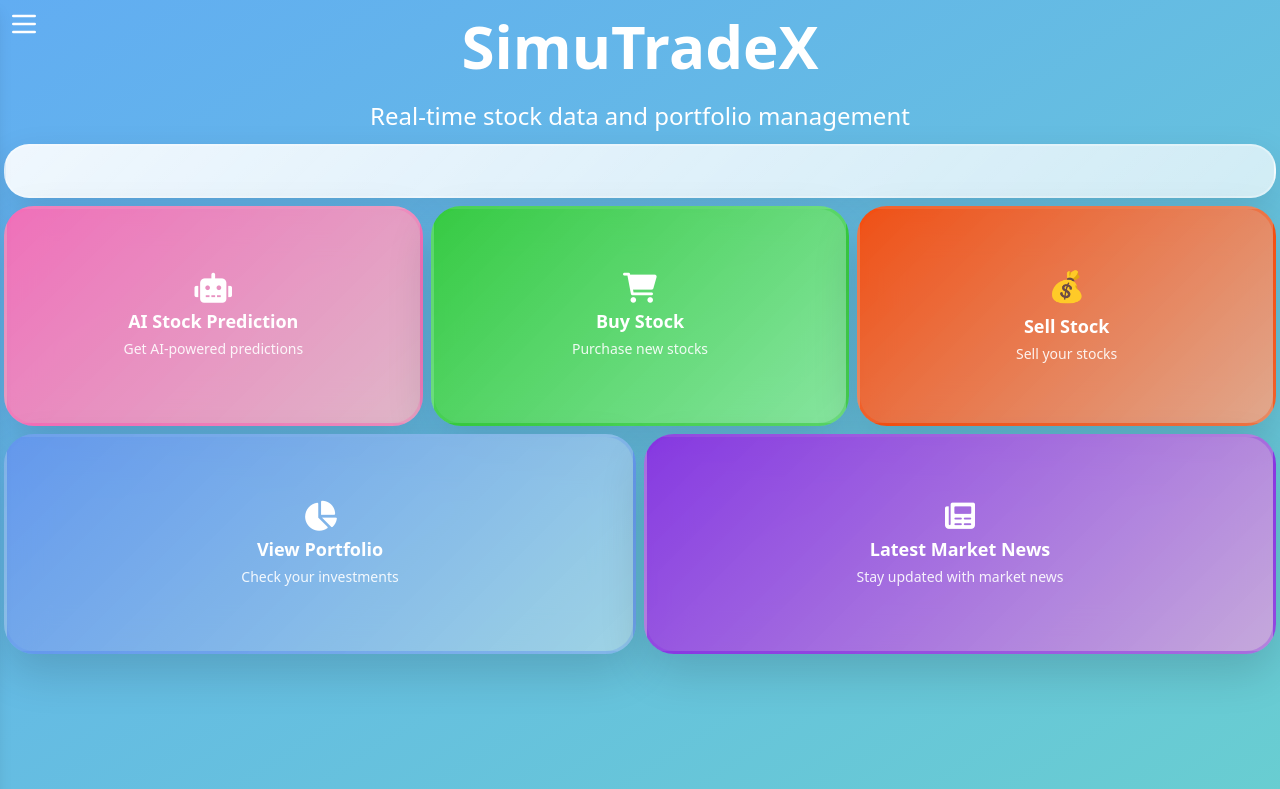
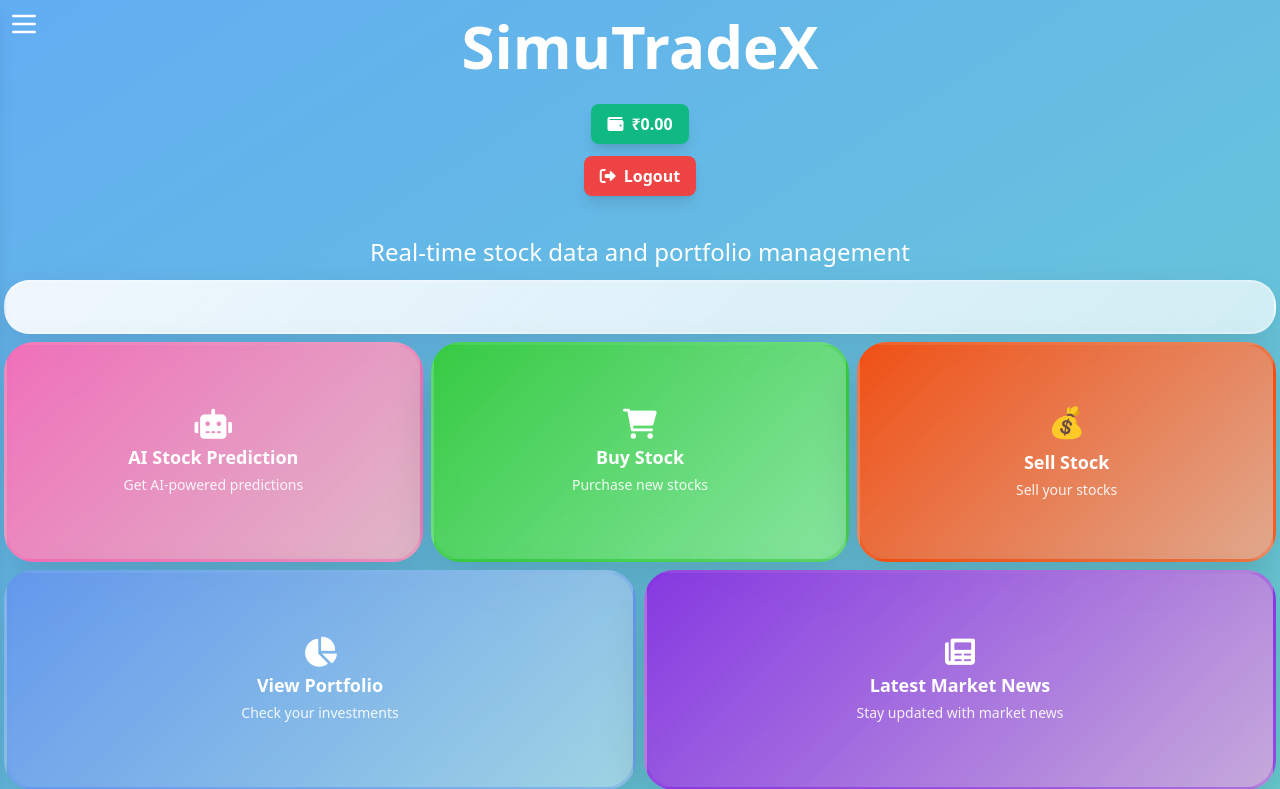
Before and after one commit to venkat4191/SimuTradeeX, a Flask app: template Stock-simulator-main/templates/index.html in a window 1280 px wide. Shown: the top 789 px of the page. Run offline with Flask 3, Linux system fonts and the light colour scheme; the template is opened without the code that fills it, so the values that code supplies are empty.

Commit message:
Update index.html

```diff
--- a/Stock-simulator-main/templates/index.html
+++ b/Stock-simulator-main/templates/index.html
@@ -202,8 +202,8 @@
         </div>
     </div>
     <div id="menu-overlay" class="hidden fixed inset-0 bg-black bg-opacity-30 z-40"></div>
-    <!-- Header: Balance, Logout (hidden on mobile) -->
-    <header class="w-full flex flex-col items-center justify-center mb-8 px-4 sm:hidden">
+    <!-- Header: Balance, Logout (hidden on mobile, visible on desktop) -->
+    <header class="w-full hidden sm:flex flex-col items-center justify-center mb-8 px-4">
         <div class="bg-green-500 text-white font-bold py-3 px-6 rounded-lg shadow-lg text-lg mt-3 sm:py-2 sm:px-4 sm:text-base">
             <i class="fas fa-wallet mr-2"></i>₹{{ "%.2f"|format(user.balance) }}
         </div>
```
